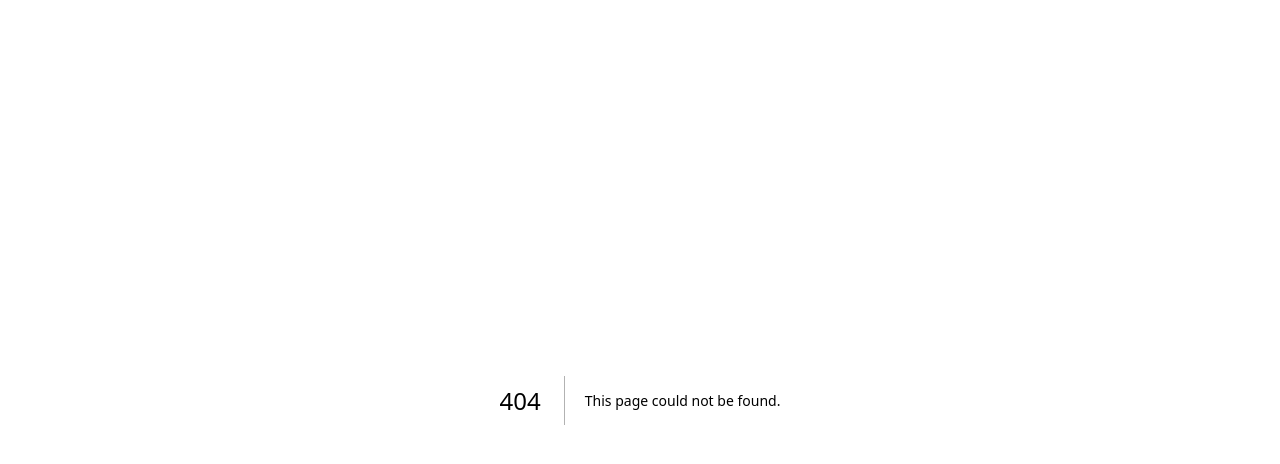
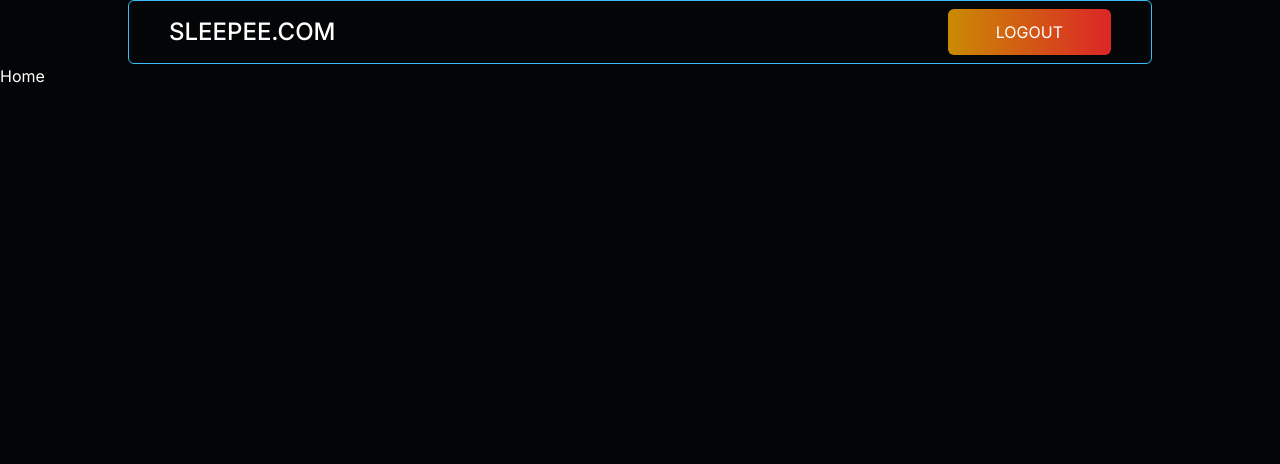
Before and after one commit to vishalkumar12323/daily-sleeps, a Next.js app: page /home in a window 1280 px wide. Before the commit this address had no page. Shown: the top 464 px of the page. Built offline with nearby package versions, Linux system fonts and the light colour scheme.

Commit message:
create navbar

```diff
--- /dev/null
+++ b/app/home/(overview)/loading.tsx
@@ -0,0 +1,3 @@
+export default function Loading() {
+    return <h1>Loading...</h1>
+};
--- /dev/null
+++ b/app/home/(overview)/page.tsx
@@ -0,0 +1,6 @@
+"use client";
+
+export default function Page() {
+
+    return <h1>Home</h1>
+};
--- /dev/null
+++ b/app/home/layout.tsx
@@ -0,0 +1,10 @@
+import Navbar from "../ui/components/navbar";
+
+export default function Layout({children}: {children: React.ReactNode}) {
+    return (
+        <>
+            <Navbar/>
+            {children}
+        </>
+    )
+}
--- a/app/layout.tsx
+++ b/app/layout.tsx
@@ -16,7 +16,9 @@ export default function RootLayout({
 }>) {
   return (
     <html lang="en">
-      <body className={inter.className}>{children}</body>
+      <body className={inter.className}>
+        {children}
+      </body>
     </html>
   );
 }
--- a/app/ui/buttons/button.tsx
+++ b/app/ui/buttons/button.tsx
@@ -1,5 +1,5 @@
+"use client";
 import clsx from "clsx";
-
 
 interface ButtonProps extends React.ButtonHTMLAttributes<HTMLButtonElement> {
     children: React.ReactNode
@@ -7,7 +7,7 @@ interface ButtonProps extends React.ButtonHTMLAttributes<HTMLButtonElement> {
 
 export function Button({children, className, ...rest}: ButtonProps) {
     return (
-        <button {...rest} className={clsx(`bg-sky-400 py-[0.6rem] px-16 capitalize rounded-md`, className)}>
+        <button {...rest} className={clsx(`py-2 uppercase rounded-md bg-gradient-to-r from-yellow-600 to-red-600 hover:bg-gradient-to-r hover:from-yellow-500 hover:to-red-500 transition-colors`, className)}>
             {children}
         </button>
     )
--- /dev/null
+++ b/app/ui/components/navbar.tsx
@@ -0,0 +1,14 @@
+import { Button } from "../buttons/button";
+
+export default function Navbar() {
+    return <header className=" py-3 px-10 border border-sky-400 rounded-md h-16 max-w-screen-lg mx-auto">
+        <div className="flex justify-between items-center h-full">
+            <div className="">
+                <h2 className="uppercase text-2xl font-medium">sleepee.com</h2>
+            </div>
+            <div className="">
+                <Button type="button" className="py-[0.7rem] px-12" children="logout"/>
+            </div>
+        </div>
+    </header>
+};
```
